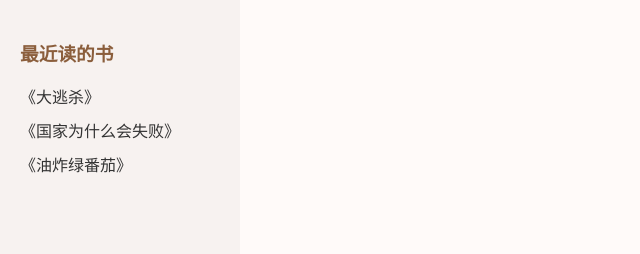
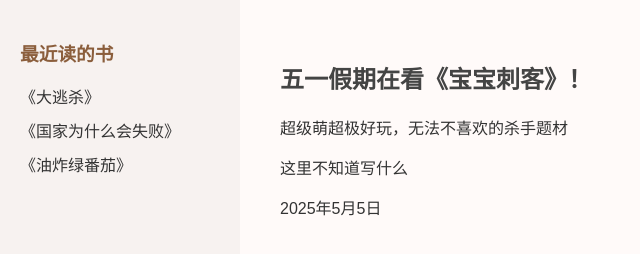
Before and after one commit to psuonci/mywebsite, a plain HTML site: page notes.html in a window 1280 px wide. Shown: the whole page, without its empty margins (0-640 px from the left). Drawn offline with Linux system fonts and the light colour scheme.

Commit message:
文字版块不在服务器发布了，更新很麻烦，但是感受到一些代码乐趣

```diff
--- a/notes.html
+++ b/notes.html
@@ -51,6 +51,35 @@
     <a href="book3.html">《油炸绿番茄》</a>
   </div>
   <div class="main">
+    <div id="blog-posts"></div>
+    <script>
+      // 模拟从 JSON 文件加载内容
+      const blogContent = [
+        {
+          "title": "五一假期在看《宝宝刺客》！",
+          "caption": "超级萌超极好玩，无法不喜欢的杀手题材",
+          "content": "这里不知道写什么",
+          "date": "2025年5月5日"
+        },
+      ];
+
+      // 按日期排序
+      blogContent.sort((a, b) => new Date(b.date) - new Date(a.date));
+
+      // 渲染到页面
+      const blogContainer = document.getElementById("blog-posts");
+      blogContent.forEach(post => {
+        const postElement = document.createElement("div");
+        postElement.classList.add("item");
+        postElement.innerHTML = `
+          <h2>${post.title}</h2>
+          <p class="caption">${post.caption}</p>
+          <p>${post.content}</p>
+          <p class="date">${post.date}</p>
+        `;
+        blogContainer.appendChild(postElement);
+      });
+    </script>
   </div>
 </body>
 </html>
```
Also changed, not shown: content.json (added, +14 -0 lines), index.html (+2 -2 lines).
